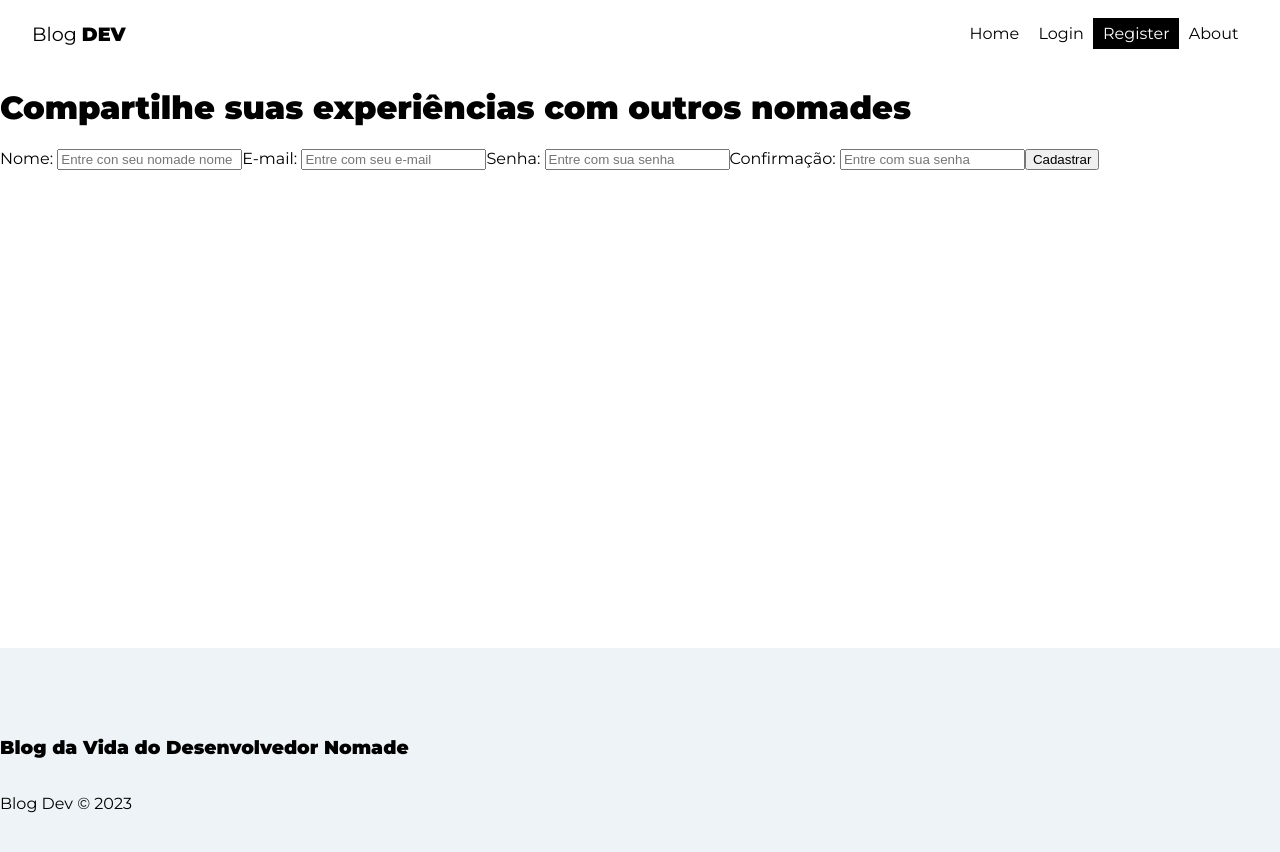
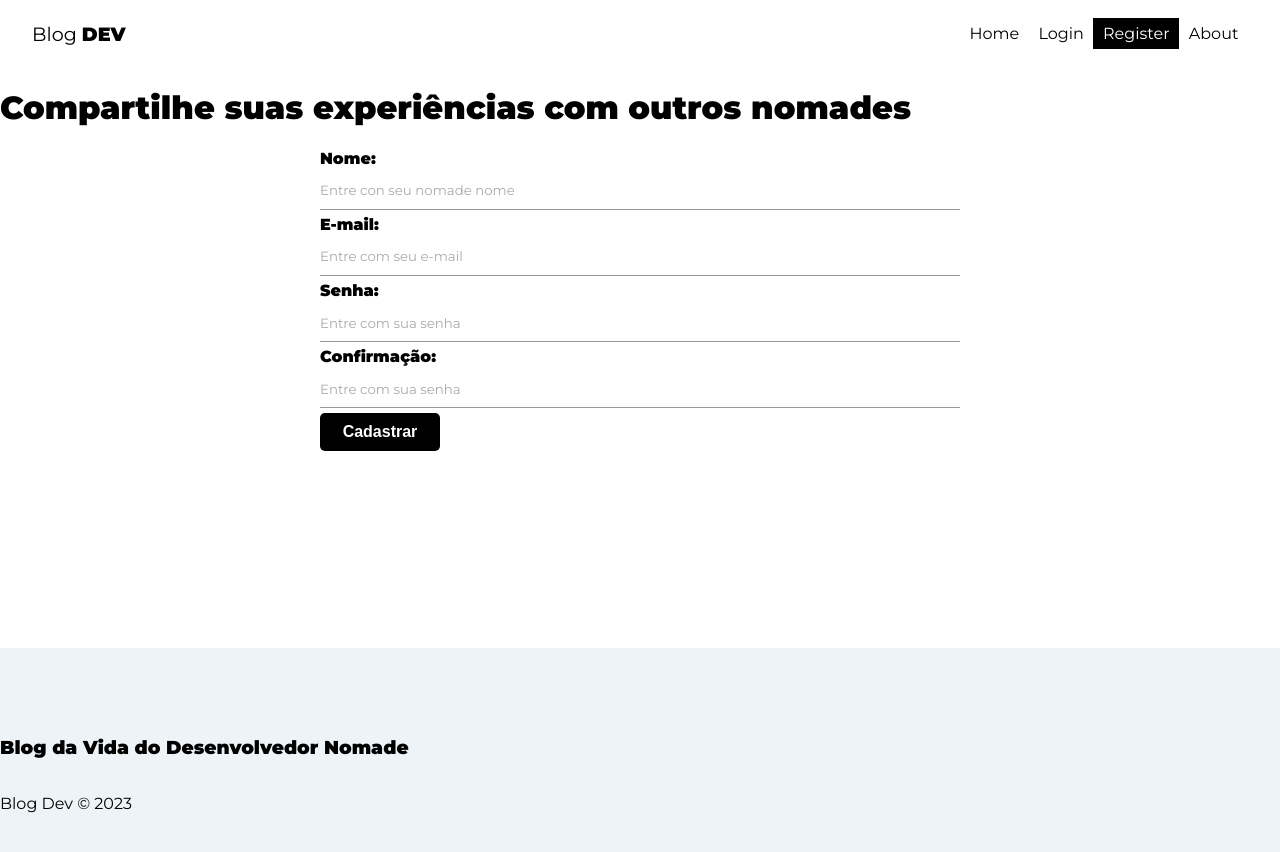
Before and after one commit to ana-bordin/blogDev_f3m, a React (Vite) app in the folder front-blogdev/: page /register in a window 1280 px wide. Shown: the top 852 px of the page. Built offline with nearby package versions, Linux system fonts and the light colour scheme.

Commit message:
Aula 0711 definições de formulário e serviço

```diff
--- a/front-blogdev/src/index.css
+++ b/front-blogdev/src/index.css
@@ -3,7 +3,93 @@ body{
   margin: 0;
   font-family: 'Montserrat', sans-serif;
 }
+
 a{
   text-decoration: none;
   color: black;
 }
+
+form{
+  max-width: 50%;
+  margin: 0 auto;
+}
+
+label{
+  display: flex;
+  flex-direction: column;
+  margin-bottom: 5px;
+}
+
+label span {
+  margin-bottom: .3em;
+  font-weight: bold;
+  text-align: left;
+}
+
+input, textarea {
+  box-sizing: border-box;
+  border: none;
+  border-bottom: 1px solid #999;
+  padding: .8em 0;
+  background-color: transparent;
+}
+
+input::placeholder, textarea::placeholder {
+  color: #aaa;
+  font-family: 'Montserrat', sans-serif;
+}
+
+.btn{
+  background-color: black;
+  text-align: center;
+  color: white;
+  border-radius: 5px;
+  width: 120px;
+  font-weight: bold;
+  border: none;
+  padding: 10px 15px;
+  font-size: 1em;
+}
+
+.btn:hover{
+  background-color: #aaa;
+  color: #000;
+  transition: .5s;
+  cursor: pointer;
+  margin: 25px auto;
+}
+
+button[disabled]{
+  color: #dc3545;
+  background-color: #f8d4da;
+  padding: 5px;
+  border-radius: 10px;
+}
+
+.btn.btn-dark{
+  background-color: #18891b;
+  border-radius: 0;
+}
+
+.btn.btn-outline{
+  background-color: transparent;
+  border-radius: 0;
+  color: #000;
+  border: 1px solid #000;
+  padding: 7px 30px;
+}
+
+.btn.btn-outline:hover{
+  background-color: #dc3545;
+  color: #fff;
+}
+
+.container .error{
+  color: #721c24;
+  background-color: #f8d4da;
+  border: 1px solid #f8d4da;
+  padding: 5px;
+  border-radius: 5px;
+  text-align: center;
+  align-items: center;
+}
--- a/front-blogdev/src/pages/Register/Register.jsx
+++ b/front-blogdev/src/pages/Register/Register.jsx
@@ -72,6 +72,7 @@ const Register = () => {
             placeholder="Entre com sua senha"></input>
         </label>
         <button className="btn">Cadastrar</button>
+        {error && <p className='error'>{error}</p>}
       </form>
     </div>
   )
```
